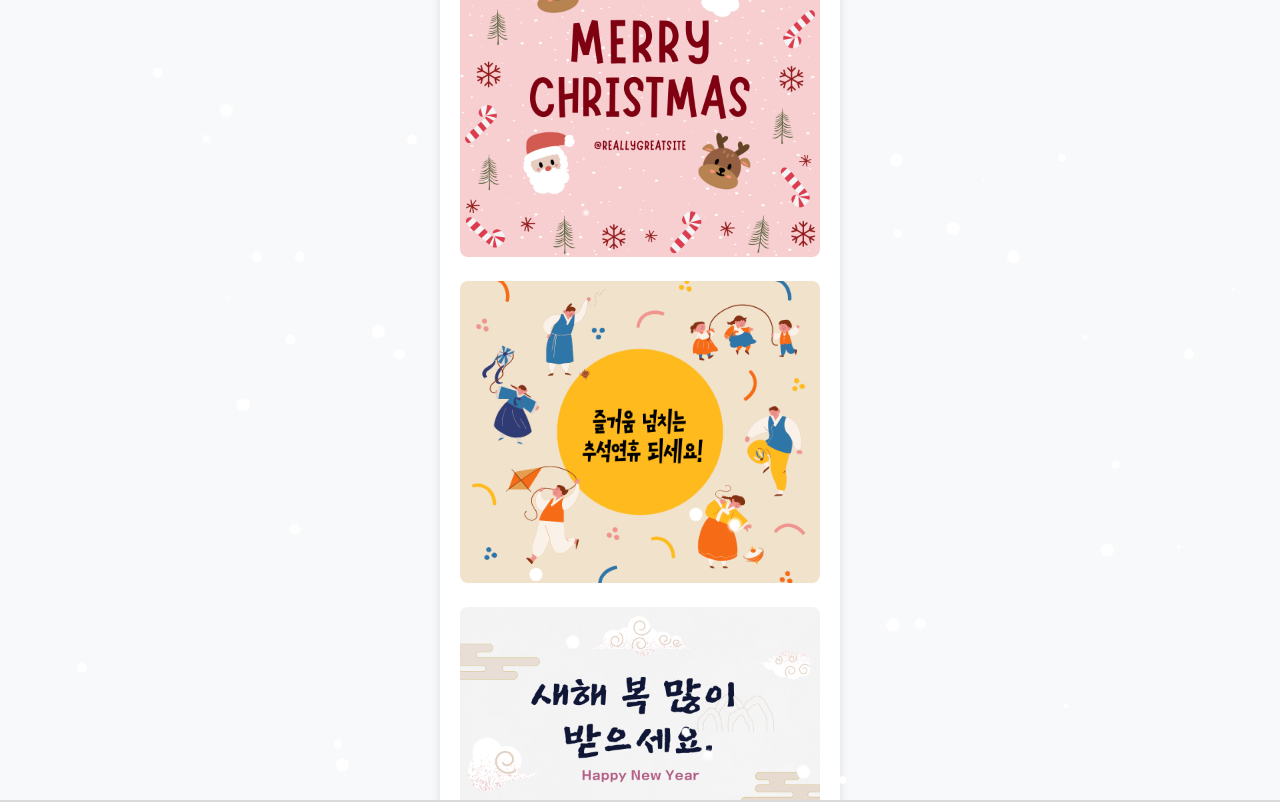
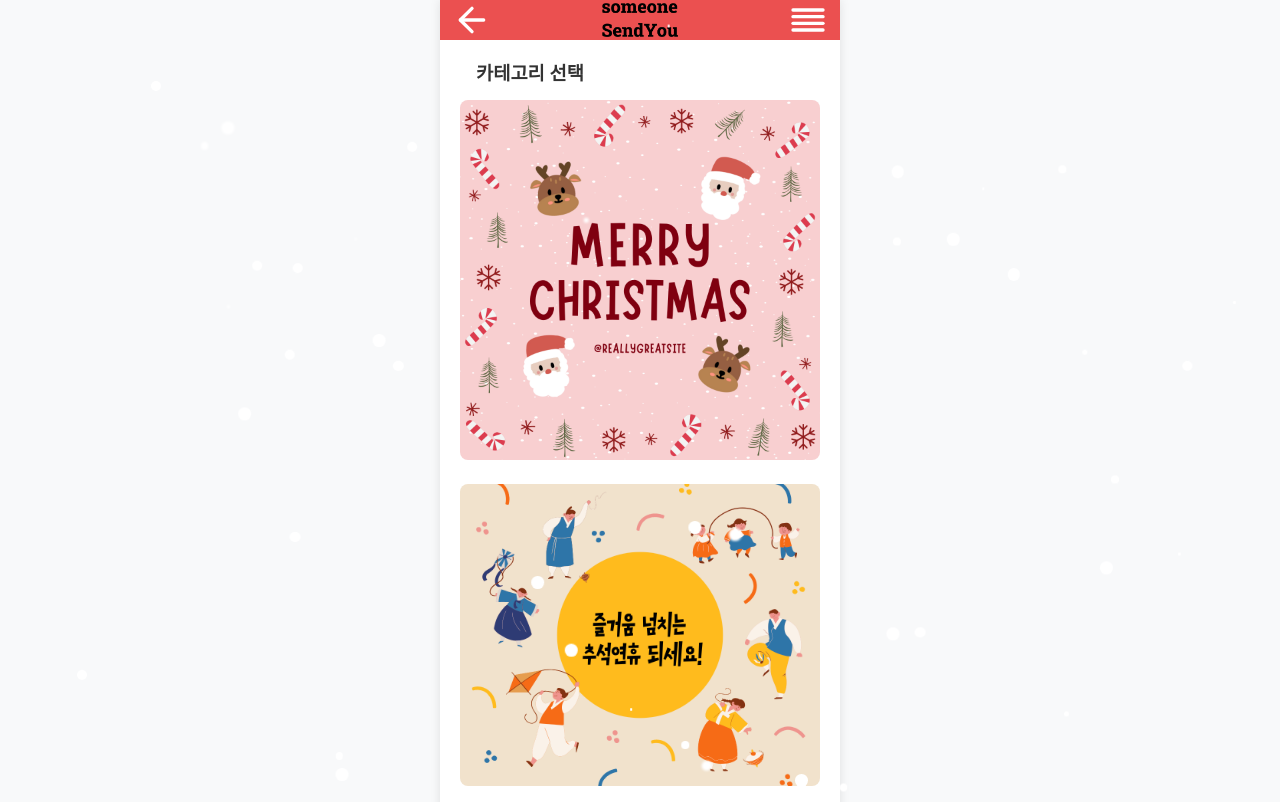
Before and after one commit to someoneSendYou/client, a React (Vite) app: page / in a window 1280 px wide. Shown: the top 802 px of the page. Built offline with nearby package versions, Linux system fonts and the light colour scheme.

Commit message:
snowfall 효과 수정

```diff
--- a/src/Header.tsx
+++ b/src/Header.tsx
@@ -29,7 +29,6 @@ const HeaderStyle = styled.div`
   width : 100%;
   max-width : 430px;
   margin : 0 0 20px 0;
-  max-width : 430px;
   display: flex;
   justify-content: space-between;
   align-items: center;
--- a/src/style/snowEffect.css
+++ b/src/style/snowEffect.css
@@ -2,9 +2,9 @@ html, body {
     padding: 0;
     margin: 0;
     width: 100vw;
-    height: 500px;
+    min-height: 100vh;
     position: relative;
-    overflow: hidden;
+    overflow-x: hidden;
     background: #D9D9D9;
 }
 .snowflake {
```
